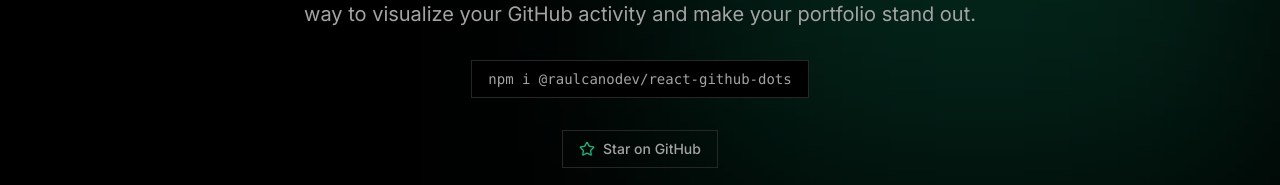
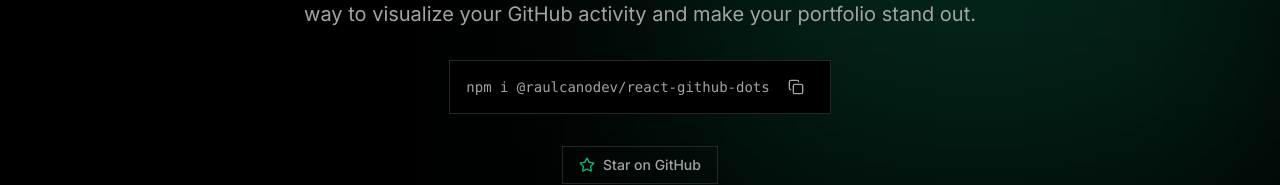
Before and after one commit to raulcanodev/web-github-dots, a Next.js app: page / in a window 1280 px wide. Shown: the part 488-673 px from the top of the page. Built offline with nearby package versions, Linux system fonts and the light colour scheme; no server answers.

Commit message:
feat: integrated CopyButton component in Hero section

```diff
--- a/src/app/components/hero.tsx
+++ b/src/app/components/hero.tsx
@@ -1,6 +1,7 @@
 import Link from 'next/link';
 import { Zap, Star } from 'lucide-react';
 import Image from "next/image"
+import CopyButton from '@/utils/CopyButton';
 
 export default function Hero() {
   return (
@@ -42,8 +43,9 @@
 
       <div className="w-full max-w-full sm:max-w-xl mx-auto overflow-hidden">
         <div className="mt-6 sm:mt-8 flex items-center justify-center">
-          <div className="rounded-lg border border-neutral-800 bg-black px-3 sm:px-4 py-2 font-mono text-xs sm:text-sm text-neutral-400 overflow-x-auto whitespace-nowrap">
-            npm i @raulcanodev/react-github-dots
+          <div className=" flex items-center gap-2 rounded-lg border border-neutral-800 bg-black px-3 sm:px-4 py-2 font-mono text-xs sm:text-sm text-neutral-400 overflow-x-auto whitespace-nowrap">
+            <span>npm i @raulcanodev/react-github-dots</span>
+            <CopyButton text={"npm i @raulcanodev/react-github-dots"} />
           </div>
         </div>
       </div>
```
Lines whose indentation alone changed are shown as unchanged.
